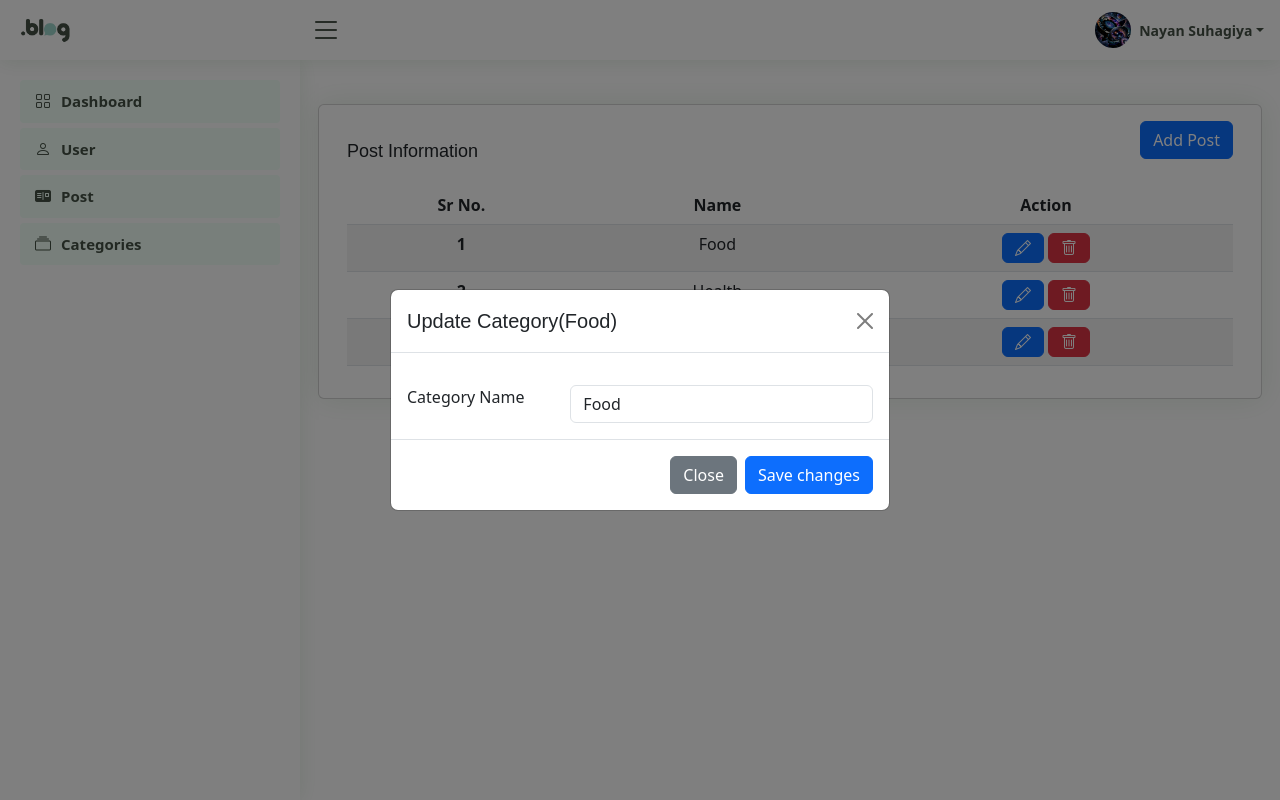
After one commit to nayan-suhagiya/college-sem-5, a PHP site: page /admin/blog_post.php in a window 1280 px wide, after a click that opens the changed part. The commit adds this page. Run offline with PHP 8.4, Linux system fonts and the light colour scheme; a user stored in the database is signed in; data comes from the database, SQL or seed files in the repository; both versions use the stored data as it was after the commit.

Commit message:
db changes

```diff
--- /dev/null
+++ b/admin/blog_post.php
@@ -0,0 +1,107 @@
+<?php
+require_once("../connection.php");
+
+
+require_once "./sidebar.php";
+?>
+
+<main id="main" class="main">
+  <section class="section dashboard">
+    <div class="row">
+      <div class="card">
+        <div class="card-body">
+          <h5 class="card-title float-start">Post Information</h5>
+          <div class="btn btn-primary float-end" data-bs-toggle='modal' data-bs-target='#edit-category-modal'>Add Post</div>
+          <!-- Table with stripped rows -->
+          <table class="table table-striped text-center">
+            <thead>
+              <tr>
+                <th scope="col">Sr No.</th>
+                <th scope="col">Name</th>
+                <th scope="col">Action</th>
+              </tr>
+            </thead>
+
+            <tbody>
+              <?php $query = "SELECT * FROM Categories";
+              $result = mysqli_query($conn, $query);
+              $i = 1;
+              while ($row = mysqli_fetch_assoc($result)) {
+              ?><tr>
+                  <th scope='row'><?= $i ?></th>
+                  <td><?= $row["name"] ?></td>
+                  <td>
+                    <form method="post" id='edit-form' class="m-0">
+                      <input class='form-control' type='hidden' value="<?= $row["category_id"] ?>" name='category_id'>
+                      <button class='btn btn-primary' type="button" data-bs-toggle='modal' data-bs-target='#edit-category-modal<?= $i ?>'><i class='bi bi-pencil'></i></button>
+                      <button class='btn btn-danger' type="submit" name="delete"><i class='bi bi-trash'></i></button>
+                    </form>
+                  </td>
+                </tr>
+                <div class='modal fade' id='edit-category-modal<?= $i ?>' tabindex='-1' style='display: none;' aria-hidden='true'>
+                  <div class='modal-dialog modal-dialog-centered'>
+                    <div class='modal-content'>
+                      <div class='modal-header'>
+                        <h5 class='modal-title'>Update Category(<?= $row["name"] ?>)</h5>
+                        <button type='button' class='btn-close' data-bs-dismiss='modal' aria-label='Close'></button>
+                      </div>
+                      <form method="post" id='edit-form'>
+                        <div class='modal-body'>
+                          <input class='form-control' value="<?= $row["category_id"] ?>" type='hidden' name='category_id'>
+                          <div class='form-group row '>
+                            <div class="col-4">
+                              <label  for='full_name'>Category Name</label>
+                            </div>
+                            <div class="col-8">
+                              <input class='form-control' value="<?= $row["name"] ?>" type='text' name='name'>
+                            </div>
+                          </div>
+                        </div>
+                        <div class='modal-footer'>
+                          <button type='button' class='btn btn-secondary' data-bs-dismiss='modal'>Close</button>
+                          <button type='submit' name="submit" class='btn btn-primary'>Save changes</button>
+                        </div>
+                      </form>
+                    </div>
+                  </div>
+                </div>
+              <?php
+                $i++;
+              }
+              ?>
+
+            </tbody>
+          </table>
+          <!-- End Table with stripped rows -->
+        </div>
+      </div> <!-- Left side columns -->
+    </div>
+    <div class='modal fade' id='edit-category-modal' style='display: none;' aria-hidden='true'>
+      <div class='modal-dialog modal-dialog-centered'>
+        <div class='modal-content'>
+          <div class='modal-header'>
+            <h5 class='modal-title'>Add Category</h5>
+            <button type='button' class='btn-close' data-bs-dismiss='modal' aria-label='Close'></button>
+          </div>
+          <form method="post" id='edit-form'>
+            <div class='modal-body'>
+              <!-- <input class='form-control' type='hidden' name='category_id'> -->
+              <div class='form-group row'>
+                <div class="col-4">
+                  <label for='full_name'>Category Name</label>
+                </div>
+                <div class="col-8">
+                  <input class='form-control' type='text' name='name'>
+                </div>
+              </div>
+            </div>
+            <div class='modal-footer'>
+              <button type='button' class='btn btn-secondary' data-bs-dismiss='modal'>Close</button>
+              <button type='submit' name="insert" class='btn btn-primary'>Save changes</button>
+            </div>
+          </form>
+        </div>
+      </div>
+    </div>
+  </section>
+</main><!-- End #main -->
--- a/admin/category.php
+++ b/admin/category.php
@@ -120,7 +120,7 @@ include_once "./sidebar.php";
       <div class='modal-dialog modal-dialog-centered'>
         <div class='modal-content'>
           <div class='modal-header'>
-            <h5 class='modal-title'>Update Category</h5>
+            <h5 class='modal-title'>Add Category</h5>
             <button type='button' class='btn-close' data-bs-dismiss='modal' aria-label='Close'></button>
           </div>
           <form method="post" id='edit-form'>
--- a/admin/sidebar.php
+++ b/admin/sidebar.php
@@ -135,7 +135,7 @@ if ($row['user_type'] == "client") {
         </a>
       </li><!-- End Dashboard Nav -->
       <li class="nav-item">
-        <a class="nav-link " href="dashboard.php">
+        <a class="nav-link " href="blog_post.php">
           <i class="bi bi-postcard-fill"></i>
           <span>Post</span>
         </a>
--- a/navbar_dash.php
+++ b/navbar_dash.php
@@ -44,7 +44,7 @@ $image = $row["image"];
 </head>
 
 <body>
-  <header class="p-3 header_nav">
+  <header class="p-1 header_nav">
     <div class="container-fluid">
       <div class="d-flex flex-wrap align-items-center justify-content-center justify-content-lg-start">
         <a href="/" class="d-flex align-items-center mb-2 mb-lg-0 text-white text-decoration-none">
--- /dev/null
+++ b/note.txt
@@ -0,0 +1,6 @@
+Pending:
+
+1) Add blog post to category and tages show id wise
+2) add new table blog_like
+3) add new field in total_like blog wise increment in blog_post table
+4) add iamge in blog_post
```
Also changed, not shown: add_blog.php (+14 -14 lines), blog.sql (+101 -69 lines), upload/images/00030.jpg (added), upload/images/169082220600027.jpg (added), upload/images/169082222900029.jpg (added), 2 other files.
